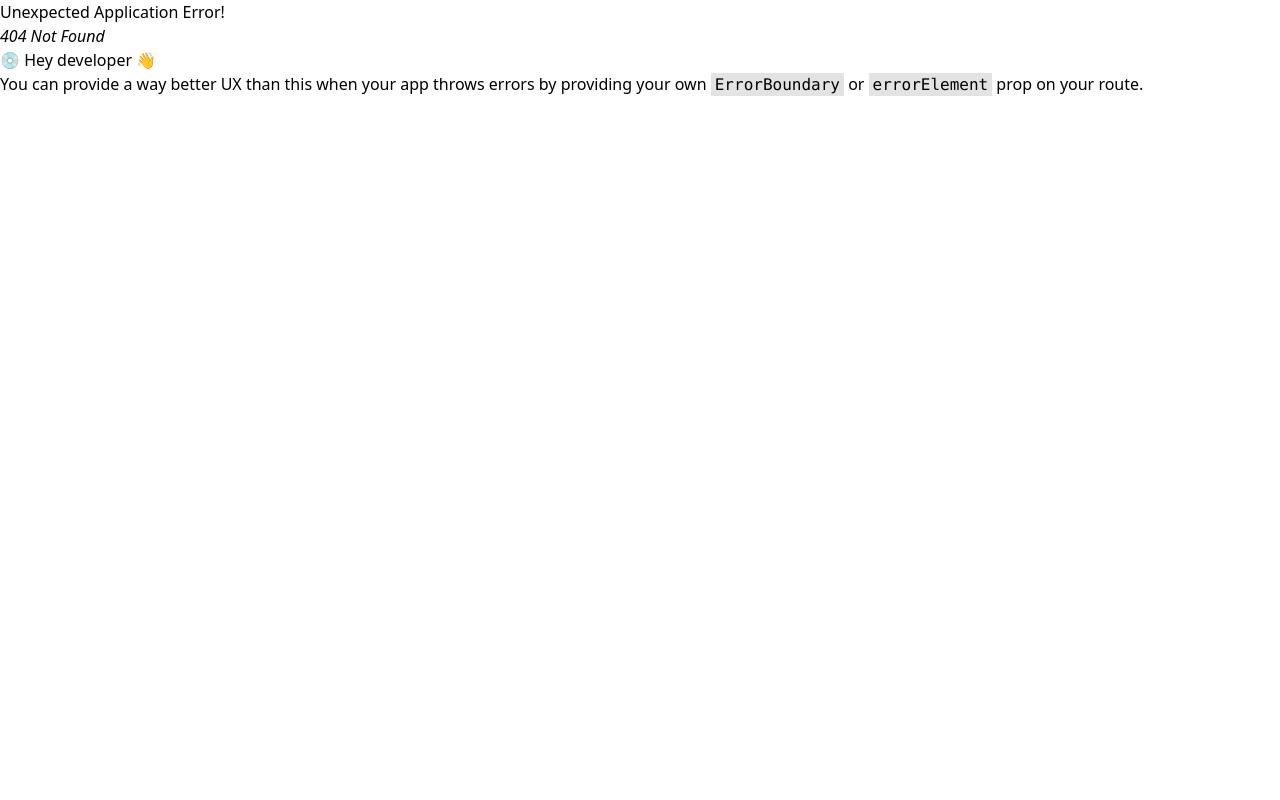
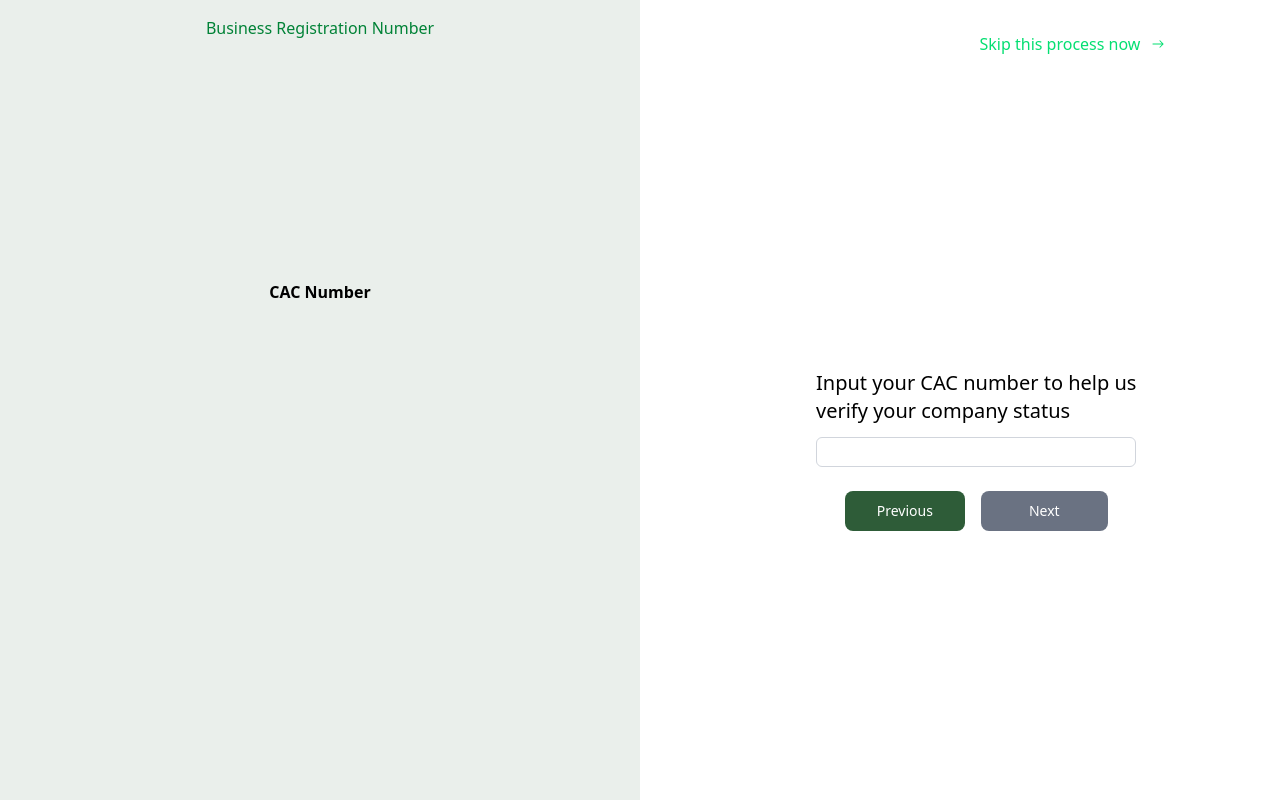
Before and after one commit to omarologyy/Fintech, a React (Vite) app in the folder fintechApp/: page /signup/business-registration-number in a window 1280 px wide. Before the commit this address had no page. Built offline with nearby package versions, Linux system fonts and the light colour scheme.

Commit message:
Finished merchant signup UI

```diff
--- a/fintechApp/src/App.jsx
+++ b/fintechApp/src/App.jsx
@@ -76,7 +76,7 @@ const router = createBrowserRouter([
     element: <Identity />,
   },
   {
-    path: "/signup/bank-registration-number",
+    path: "/signup/business-registration-number",
     element: <BRN />,
   },
   {
--- a/fintechApp/src/components/Merchant/User/BRN.jsx
+++ b/fintechApp/src/components/Merchant/User/BRN.jsx
@@ -1,7 +1,112 @@
-import React from "react";
+import React, { useState } from "react";
+import Green from "@/images/2Factor.png";
+import { HiOutlineExclamationCircle } from "react-icons/hi2";
+import { MdOutlineMailOutline } from "react-icons/md";
+import { RiFileCopyLine } from "react-icons/ri";
+import { BsShieldCheck } from "react-icons/bs";
+import { IoShieldOutline } from "react-icons/io5";
+import { useNavigate } from "react-router-dom";
+import { IoIosArrowRoundForward } from "react-icons/io";
+import { Link } from "react-router-dom";
+function BRN() {
+  const [formData, setFormData] = useState({
+    tel: "",
+  });
+  const navigate = useNavigate();
 
-function BRN() {
-  return <div>BRN</div>;
+  // Check if all required fields are filled
+  const isFormComplete = Object.values(formData).every(
+    (val) => val.trim() !== ""
+  );
+
+  const handleChange = (e) => {
+    setFormData({ ...formData, [e.target.name]: e.target.value });
+  };
+
+  const nextPage = () => {
+    navigate("/signup");
+  };
+  const prevPage = () => {
+    navigate("/signup/identity");
+  };
+
+  return (
+    <>
+      <div className="hidden lg:flex flex-row h-screen space-x-32 overflow-hidden">
+        {/* Left hand side */}
+        <div className="relative h-full lg:w-1/2 flex flex-col items-center justify-start text-center space-y-10">
+          <img
+            src={Green}
+            alt="2FA"
+            className="absolute inset-0 w-full h-full object-cover z-0"
+          />
+          <div className="relative z-10 flex flex-col h-full justify-start items-center space-y-60 p-4">
+            <p className="text-sm md:text-base text-green-700 font-medium text-start">
+              Business Registration Number
+            </p>
+
+            <h3 className="font-bold">CAC Number</h3>
+          </div>
+        </div>
+
+        {/* Right hand side */}
+        <div className="flex flex-col h-full justify-start items-center space-y-15 p-4">
+          {/* Header link */}
+          <div className="w-full flex justify-end pt-4">
+            <Link
+              to="/"
+              className="text-green-400 flex flex-row space-x-2 items-center"
+            >
+              <span>Skip this process now</span>
+              <IoIosArrowRoundForward className="h-5 w-5" />
+            </Link>
+          </div>
+
+          <div className="flex flex-col justify-center items-start text-start h-full space-y-4 px-8">
+            <div className="flex flex-col">
+              <p className="text-xl font-medium">
+                <span>Input your CAC number to help us</span>
+                <br />
+                <span>verify your company status</span>
+              </p>
+              <form className="mt-3 w-full">
+                <div className="flex justify-between items-center border border-gray-300 rounded-md px-3 py-1 w-full">
+                  <input
+                    name="tel"
+                    type="text"
+                    value={formData.email}
+                    onChange={handleChange}
+                    className="w-full text-sm outline-none border-none focus:ring-0 placeholder-gray-400"
+                    required
+                  />
+                </div>
+              </form>
+            </div>
+
+            {/* Buttons */}
+            <div className="flex flex-row space-x-4 items-start justify-center w-full mt-2">
+              <button
+                type="button"
+                onClick={prevPage}
+                disabled={!isFormComplete}
+                className="bg-[#2E5C38] cursor-pointer text-white px-8 py-2.5 rounded-lg text-sm font-medium flex items-center justify-center transition"
+              >
+                Previous
+              </button>
+
+              <button
+                type="button"
+                onClick={nextPage}
+                className="bg-gray-500 cursor-pointer text-white px-12 py-2.5 rounded-lg text-sm font-medium flex items-center justify-center space-x-1 transition"
+              >
+                <span>Next</span>
+              </button>
+            </div>
+          </div>
+        </div>
+      </div>
+    </>
+  );
 }
 
 export default BRN;
--- a/fintechApp/src/components/Merchant/User/BVN.jsx
+++ b/fintechApp/src/components/Merchant/User/BVN.jsx
@@ -25,6 +25,9 @@ function BVN() {
 
   const nextPage = () => {
     navigate("/signup/identity");
+  };
+  const prevPage = () => {
+    navigate("/signup/twofactorstepthree");
   };
 
   return (
@@ -82,6 +85,7 @@ function BVN() {
             <div className="flex flex-row space-x-4 items-start justify-center w-full mt-2">
               <button
                 type="button"
+                onClick={prevPage}
                 disabled={!isFormComplete}
                 className="bg-[#2E5C38] cursor-pointer text-white px-8 py-2.5 rounded-lg text-sm font-medium flex items-center justify-center transition"
               >
--- a/fintechApp/src/components/Merchant/User/Identity.jsx
+++ b/fintechApp/src/components/Merchant/User/Identity.jsx
@@ -25,7 +25,10 @@ function BVN() {
   };
 
   const nextPage = () => {
-    navigate("/signutwofactorstepthree");
+    navigate("/signup/business-registration-number");
+  };
+  const prevPage = () => {
+    navigate("/signup/bank-verification");
   };
 
   return (
@@ -94,8 +97,8 @@ function BVN() {
               <form className="mt-6 w-full">
                 <div className="flex flex-row space-x-4">
                   <div className="flex flex-col">
-                    <label>Hello</label>
-                    <div className="flex justify-between items-center border border-gray-300 rounded-md px-3 py-1 w-full">
+                    <label className="text-sm">Select document type</label>
+                    <div className="flex justify-between items-center border border-gray-300 rounded-md px-3 py-1 w-full mt-2">
                       <input
                         name="tel"
                         type="text"
@@ -107,8 +110,8 @@ function BVN() {
                     </div>
                   </div>
                   <div className="flex flex-col">
-                    <label>Hello</label>
-                    <div className="flex justify-between items-center border border-gray-300 rounded-md px-3 py-1 w-full">
+                    <label className="text-sm">Government issued country</label>
+                    <div className="flex justify-between items-center border border-gray-300 rounded-md px-3 py-1 w-full mt-2">
                       <input
                         name="tel"
                         type="text"
@@ -133,8 +136,9 @@ function BVN() {
             <div className="flex flex-row space-x-4 items-start justify-center w-full mt-2">
               <button
                 type="button"
+                onClick={prevPage}
                 disabled={!isFormComplete}
-                className="bg-[#2E5C38] cursor-pointer text-white px-8 py-2.5 rounded-lg text-sm font-medium flex items-center justify-center transition"
+                className="bg-gray-500 cursor-pointer text-white px-8 py-2.5 rounded-lg text-sm font-medium flex items-center justify-center transition"
               >
                 Previous
               </button>
@@ -142,7 +146,7 @@ function BVN() {
               <button
                 type="button"
                 onClick={nextPage}
-                className="bg-gray-500 cursor-pointer text-white px-12 py-2.5 rounded-lg text-sm font-medium flex items-center justify-center space-x-1 transition"
+                className=" bg-[#2E5C38] cursor-pointer text-white px-12 py-2.5 rounded-lg text-sm font-medium flex items-center justify-center space-x-1 transition"
               >
                 <span>Next</span>
               </button>
--- a/fintechApp/src/components/Merchant/User/TwoFactorAuth/One.jsx
+++ b/fintechApp/src/components/Merchant/User/TwoFactorAuth/One.jsx
@@ -12,6 +12,9 @@ function One() {
   const navigate = useNavigate();
   const nextPage = () => {
     navigate("/signup/twofactorsteptwo");
+  };
+  const prevPage = () => {
+    navigate("/signup/sms");
   };
   return (
     <>
@@ -99,6 +102,7 @@ function One() {
             <div className="flex flex-row space-x-4 items-center justify-start w-3/4 mt-2">
               <button
                 type="button"
+                onClick={prevPage}
                 className="bg-[#2E5C38] cursor-pointer text-white px-20 py-2.5 rounded-lg text-sm font-medium flex items-center justify-center transition"
               >
                 Previous
--- a/fintechApp/src/components/Merchant/User/TwoFactorAuth/Three.jsx
+++ b/fintechApp/src/components/Merchant/User/TwoFactorAuth/Three.jsx
@@ -27,6 +27,9 @@ function Three() {
 
   const nextPage = () => {
     navigate("/signup/bank-verification");
+  };
+  const prevPage = () => {
+    navigate("/signup/twofactorsteptwo");
   };
 
   const handleCopy = async () => {
@@ -61,11 +64,11 @@ function Three() {
                 <span>Download app</span>
               </div>
               <div className="flex flex-row items-center text-sm w-fit space-x-2 text-green-700">
-                <BsShieldCheck />
+                <IoShieldOutline />
                 <span>Backup Secret key</span>
               </div>
               <div className="flex flex-row items-center text-sm w-fit space-x-2 text-gray-400">
-                <IoShieldOutline />
+                <BsShieldCheck />
                 <span>Scan QR code</span>
               </div>
             </div>
@@ -130,6 +133,7 @@ function Three() {
             <div className="flex flex-row space-x-4 items-start justify-center w-full mt-2">
               <button
                 type="button"
+                onClick={prevPage}
                 disabled={!isFormComplete}
                 className={`${
                   isFormComplete
@@ -137,7 +141,7 @@ function Three() {
                     : "bg-gray-300 cursor-not-allowed"
                 } text-white px-20 py-3 rounded-lg text-xs font-medium flex items-center justify-center transition`}
               >
-                Resend Email
+                Previous
               </button>
 
               <button
@@ -154,11 +158,6 @@ function Three() {
               </button>
             </div>
           </div>
-
-          {/* Feedback message */}
-          {/* {copied && (
-            <p className="text-green-600 text-xs mt-1">Copied to clipboard!</p>
-          )} */}
         </div>
       </div>
     </>
--- a/fintechApp/src/components/Merchant/User/TwoFactorAuth/Two.jsx
+++ b/fintechApp/src/components/Merchant/User/TwoFactorAuth/Two.jsx
@@ -27,6 +27,9 @@ function Two() {
 
   const nextPage = () => {
     navigate("/signup/twofactorstepthree");
+  };
+  const prevPage = () => {
+    navigate("/signup/twofactorstepone");
   };
 
   const handleCopy = async () => {
@@ -130,6 +133,7 @@ function Two() {
           <div className="flex flex-row space-x-4 items-start justify-center w-full mt-2">
             <button
               type="button"
+              onClick={prevPage}
               disabled={!isFormComplete}
               className={`${
                 isFormComplete
@@ -137,7 +141,7 @@ function Two() {
                   : "bg-gray-300 cursor-not-allowed"
               } text-white px-8 py-2.5 rounded-lg text-sm font-medium flex items-center justify-center transition`}
             >
-              Resend Email
+              Previous
             </button>
 
             <button
```
